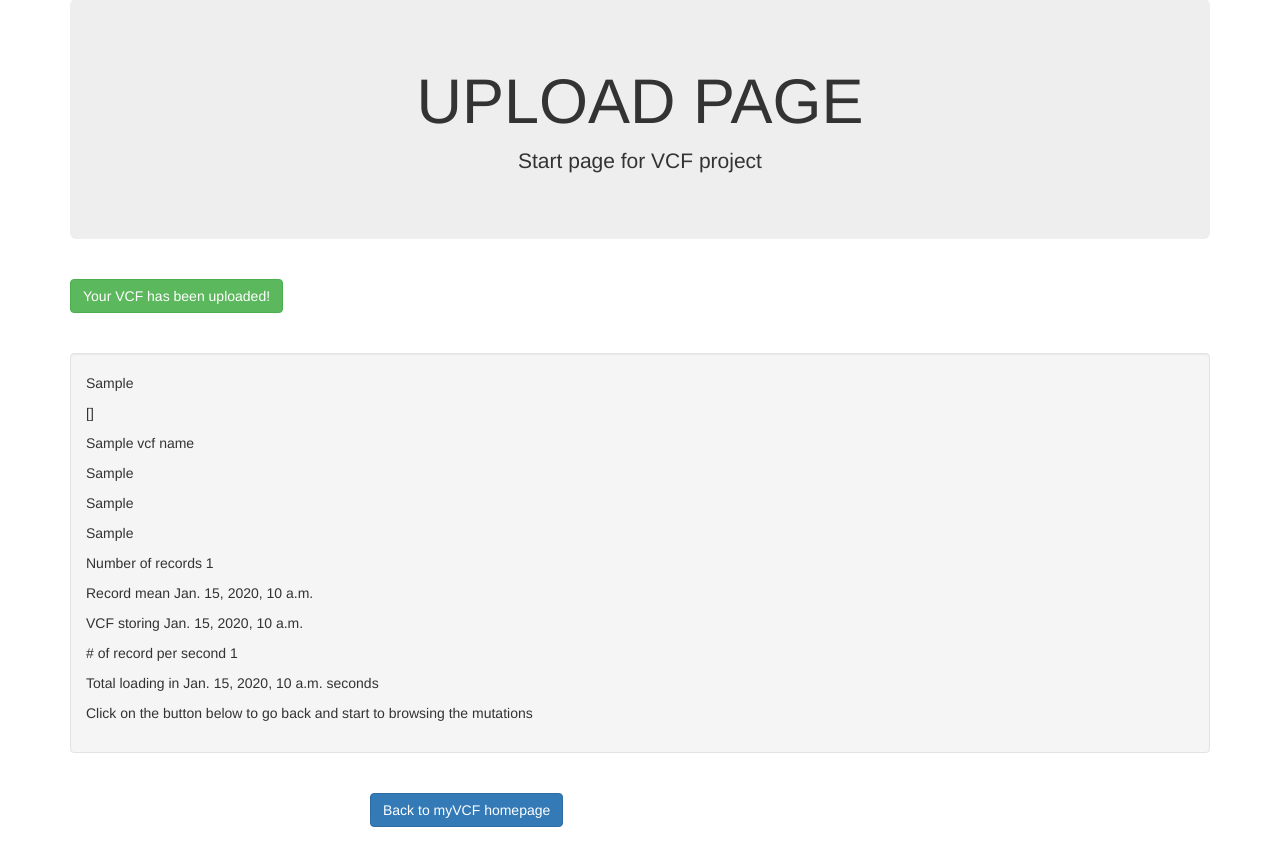
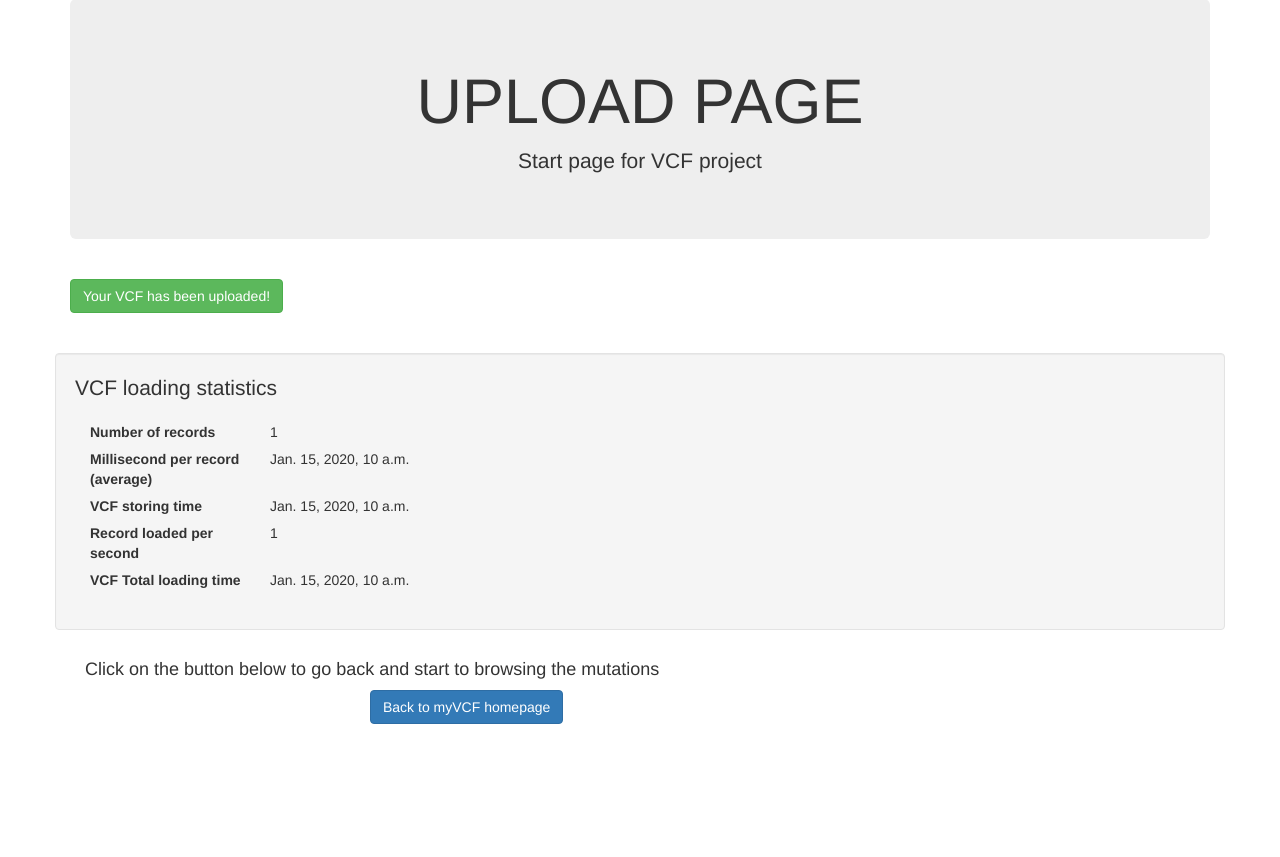
Before and after one commit to apietrelli/myVCF, a Django app: template templates/vcf_submitted.html in a window 1280 px wide. Shown: the part 122-979 px from the top of the page. After the commit the page ends 846 px from the top, so only its background shows below. Run offline with Django 3.2, Linux system fonts and the light colour scheme; the template is opened without the code that fills it: most values are stand-ins (such as "Sample title", 1, 10 or a date in 2020); some libraries are stand-ins or nearby versions.

Commit message:
Adding GUI for Linux

```diff
--- a/myVCF_django/views.py
+++ b/myVCF_django/views.py
@@ -424,7 +424,7 @@ def submit_vcf(request):
 
         # Vcf storing time
         vcf_store_time = (time.time() - start_time)
-        record_store_time=mean(record_time)
+        record_store_time=mean(record_time)*1000
 
         params = l=len(data[0])
         params = ("?," * l)[:-1]
--- a/templates/vcf_submitted.html
+++ b/templates/vcf_submitted.html
@@ -22,6 +22,22 @@
 
     {# Display django.contrib.messages as Bootstrap alerts #}
     {% bootstrap_messages %}
+
+    <style type="text/css">
+    .dl-horizontal.dl-horizontal-notrunc dt {
+        float: left;
+        width: 160px;
+        overflow: visible;
+        clear: left;
+        text-align: left;
+        text-overflow: clip;
+        white-space: normal;
+    }
+
+    .dl-horizontal dd {
+        margin-bottom: .5em;
+    }
+    </style>
 
     <script>
 
@@ -55,25 +71,33 @@
             <label class="btn btn-large btn-success">Your VCF has been uploaded!</label>
         </div>
     </div>
-    <div class="row well marketing">
-        <div class="col-md-7">
-            <p>{{ sanity_check }}</p>
-            <p>{{ project_name }}</p>
-            <p>{{ vcf_name }}</p>
-            <p>{{ sw_annotation }}</p>
-            <p>{{ assembly_version }}</p>
-            <p>{{ annotation_version }}</p>
-            <p>Number of records {{ n_record }}</p>
-            <p>Record mean {{ record_store_time }} </p>
-            <p>VCF storing {{ vcf_store_time }} </p>
-            <p># of record per second {{ n_record_rate }} </p>
-            <p>Total loading in {{ loading_time }} seconds</p>
-            <p>
-                Click on the button below to go back and start to browsing the mutations
-            </p>
+    <div class="row well">
+        <div class="col-md-8">
+            <div class="row">
+                <p class="lead">VCF loading statistics</p>
+            </div>
+
+            <dl class="dl-horizontal dl-horizontal-notrunc">
+                <dt>Number of records</dt>
+                <dd>{{ n_record }}</dd>
+                <dt>Millisecond per record (average)</dt>
+                <dd>{{ record_store_time }}</dd>
+                <dt>VCF storing time</dt>
+                <dd>{{ vcf_store_time }}</dd>
+                <dt>Record loaded per second</dt>
+                <dd>{{ n_record_rate }}</dd>
+                <dt>VCF Total loading time</dt>
+                <dd>{{ loading_time }}</dd>
+            </dl>
+
         </div>
     </div>
-   <div class="col-md-3">
+    <div class="col-md-12">
+        <h4>
+            Click on the button below to go back and start to browsing the mutations
+        </h4>
+    </div>
+    <div class="col-md-3">
         <p></p>
     </div>
     <div class="col-md-3">
```
Also changed, not shown: myVCF_GUI.py (added, +51 -0 lines), 2 other files.
